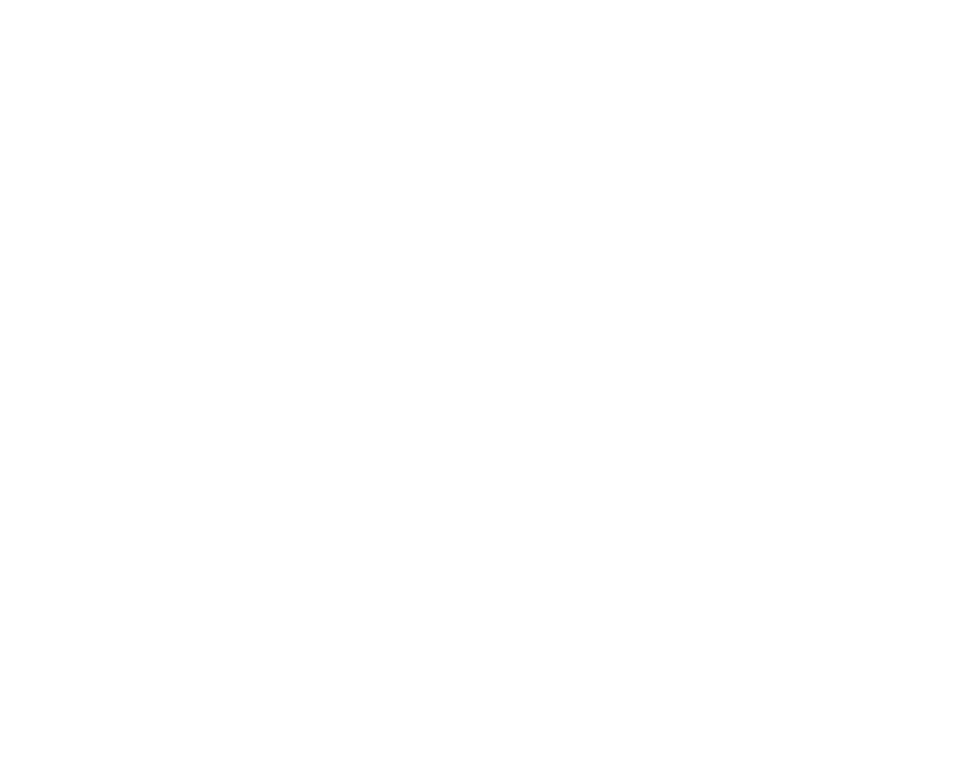
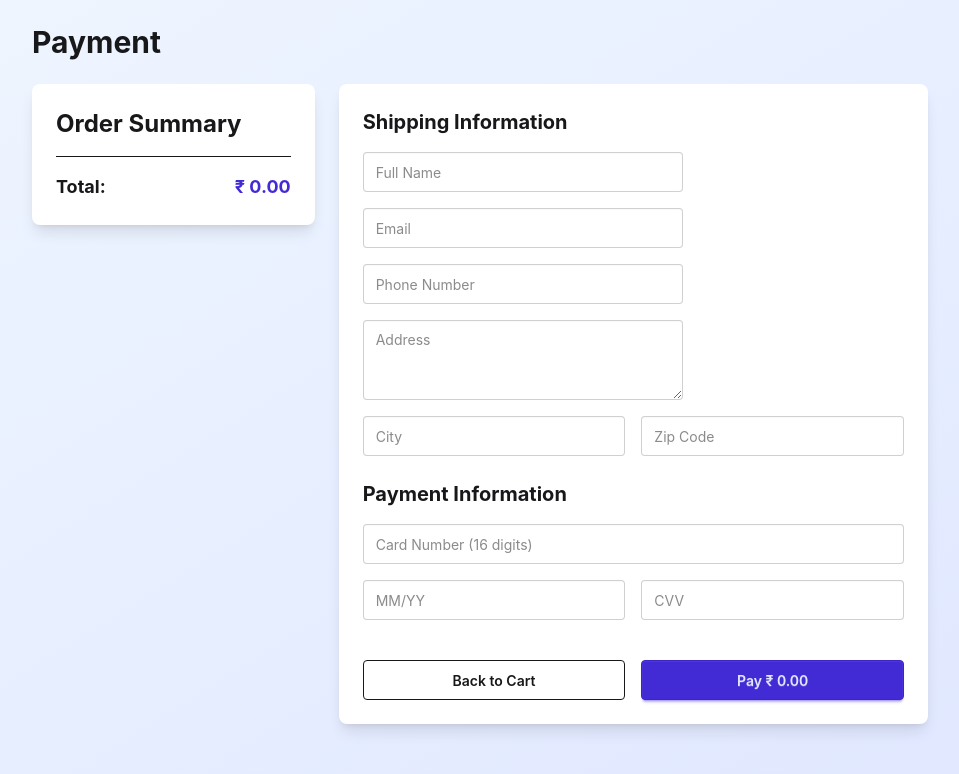
Before and after one commit to Mohammedshafiyakhatun/shoppingcartapp, a React (Vite) app: page /payment in a window 1280 px wide. Before the commit this address had no page. Shown: the top 774 px of the page, without its empty margins (160-1119 px from the left). Built offline with nearby package versions, Linux system fonts and the light colour scheme.

Commit message:
first commit

```diff
--- a/src/App.jsx
+++ b/src/App.jsx
@@ -4,19 +4,21 @@
 import { Home } from "./Components/Home";
 import { Dashboard } from "./Components/Dashboard";
 import { Cart } from "./Components/Cart";
+import { Payment } from "./Components/payment";
 import "./App.css";
 
 
 function App() {
   return (
     <BrowserRouter>
-      <div className="container">
+      <div className="container m-auto">
       <Routes >
 
         <Route  path="/" element={<Login />} />
         <Route path="/home" element={<Home />} />
         <Route path="/cart" element={<Cart />} />
         <Route path="/dashboard" element={<Dashboard />} />
+        <Route path="/payment" element={<Payment />} />
 
 
       </Routes>
--- a/src/Components/Cart.jsx
+++ b/src/Components/Cart.jsx
@@ -1,4 +1,4 @@
-import React from "react";
+import React, { useState } from "react";
 import { useLocation, useNavigate } from "react-router-dom";
 
 function Cart() {
@@ -6,43 +6,80 @@
   const navigate = useNavigate();
   const cart = location.state?.cart || [];
 
+  const totalPrice = cart.reduce((sum, item) => sum + item.price, 0);
+
   return (
-    <div className="min-h-screen bg-base-200 p-6">
+    <div className="min-h-screen bg-gradient-to-br from-blue-50 to-indigo-100 p-6">
+      <div className="max-w-4xl mx-auto">
         <h1 className="text-3xl font-bold mb-6">Your Cart</h1>
 
         {cart.length === 0 ? (
           <p>No items in cart</p>
         ) : (
-        <div className="grid grid-cols-3 gap-6">
+          <div className="grid grid-cols-1 lg:grid-cols-3 gap-6">
+
+            <div className="lg:col-span-2">
+              <div className="bg-white rounded-lg shadow-lg p-6 space-y-4">
                 {cart.map((item, index) => (
-            <div key={index} className="card bg-base-100 shadow-xl">
-                <figure className="px-4 pt-4">
+                  <div key={index} className="flex gap-4 border-b pb-4">
+                    <figure className="w-24 h-24 flex-shrink-0">
                       <img
                         src={item.thumbnail}
                         alt={item.title}
-                  className="rounded-xl h-40 object-cover"
+                        className="rounded-lg h-full w-full object-cover"
                       />
                     </figure>
-
-              <div className="card-body">
-
-
-                <h2 className="card-title">{item.title}</h2>
-                <p>₹ {item.price}</p>
-
+                    <div className="flex-1">
+                      <h2 className="font-bold text-lg">{item.title}</h2>
+                      <p className="text-gray-500 text-sm">Qty: 1</p>
+                      <p className="font-bold text-primary mt-2">₹ {item.price}</p>
+                    </div>
+                  </div>
+                ))}
               </div>
             </div>
 
+
+            <div className="lg:col-span-1">
+              <div className="bg-white rounded-lg shadow-lg p-6 sticky top-6">
+                <h2 className="text-2xl font-bold mb-4">Order Summary</h2>
+                <div className="space-y-4">
+                  {cart.map((item, index) => (
+                    <div key={index} className="flex justify-between items-center border-b pb-2">
+                      <div className="flex-1">
+                        <p className="font-semibold text-sm">{item.title.substring(0, 20)}...</p>
+                        <p className="text-xs text-gray-500">Qty: 1</p>
+                      </div>
+                      <p className="font-bold">₹ {item.price}</p>
+                    </div>
                   ))}
+                </div>
+                <div className="border-t mt-4 pt-4">
+                  <div className="flex justify-between text-lg font-bold">
+                    <span>Total:</span>
+                    <span className="text-primary">₹ {totalPrice.toFixed(2)}</span>
+                  </div>
+                </div>
+              </div>
+            </div>
           </div>
         )}
 
+        <div className="flex gap-4 mt-6">
           <button
-        className="btn btn-primary mt-6"
+            className="btn btn-outline flex-1"
             onClick={() => navigate("/home")}
           >
             Back to Home
           </button>
+          <button
+            className="btn btn-primary flex-1"
+            onClick={() => navigate("/payment", { state: { cart } })}
+          >
+            Proceed with Payment
+          </button>
+        </div>
+      </div>
     </div>
   );
 }
--- a/src/Components/Dashboard.jsx
+++ b/src/Components/Dashboard.jsx
@@ -9,14 +9,24 @@
   };
 
   return (
-    <div className='card m-50 p-20 flex justify-center align-items-center  bg-error ' >
+    <div className="min-h-screen flex items-center justify-center bg-gray-100">
 
-      <h1 className=' itallic font-bold text-2xl align-items-center'>Dashboard</h1>
+  <div className="bg-white p-8 rounded-lg shadow-lg w-80 text-center">
 
-      <button  className='bg-success-content text-white padding-20 mt-20' onClick={gotohome}> Logout</button>
+    <h1 className="italic font-bold text-2xl border-2 border-blue-500 p-2 mb-4">
+      Dashboard
+    </h1>
 
+    <button
+      className="bg-blue-500 text-white px-4 py-2 rounded mt-4"
+      onClick={gotohome}
+    >
+      Logout
+    </button>
 
-    </div>
+  </div>
+
+</div>
   )
 }
 export {Dashboard}
--- /dev/null
+++ b/src/Components/Payment.jsx
@@ -0,0 +1,193 @@
+import React, { useState } from "react";
+import { useLocation, useNavigate } from "react-router-dom";
+
+function Payment() {
+  const location = useLocation();
+  const navigate = useNavigate();
+  const cart = location.state?.cart || [];
+  const [formData, setFormData] = useState({
+    fullName: "",
+    email: "",
+    phone: "",
+    address: "",
+    city: "",
+    zipCode: "",
+    cardNumber: "",
+    expiryDate: "",
+    cvv: "",
+  });
+
+  const totalPrice = cart.reduce((sum, item) => sum + item.price, 0);
+
+  const handleInputChange = (e) => {
+    const { name, value } = e.target;
+    setFormData((prev) => ({
+      ...prev,
+      [name]: value,
+    }));
+  };
+
+  const handlePayment = (e) => {
+    e.preventDefault();
+    if (Object.values(formData).some((field) => field === "")) {
+      alert("Please fill all fields");
+      return;
+    }
+    alert("Payment Successful! Thank you for your purchase.");
+    navigate("/home");
+  };
+
+  return (
+    <div className="min-h-screen bg-gradient-to-br from-blue-50 to-indigo-100 p-6">
+      <div className="max-w-4xl mx-auto">
+        <h1 className="text-3xl font-bold mb-6">Payment</h1>
+
+        <div className="grid grid-cols-1 lg:grid-cols-3 gap-6">
+          <div className="lg:col-span-1">
+            <div className="bg-white rounded-lg shadow-lg p-6 sticky top-6">
+              <h2 className="text-2xl font-bold mb-4">Order Summary</h2>
+              <div className="space-y-4">
+                {cart.map((item, index) => (
+                  <div key={index} className="flex justify-between items-center border-b pb-2">
+                    <div className="flex-1">
+                      <p className="font-semibold text-sm">{item.title.substring(0, 20)}...</p>
+                      <p className="text-xs text-gray-500">Qty: 1</p>
+                    </div>
+                    <p className="font-bold">₹ {item.price}</p>
+                  </div>
+                ))}
+              </div>
+              <div className="border-t mt-4 pt-4">
+                <div className="flex justify-between text-lg font-bold">
+                  <span>Total:</span>
+                  <span className="text-primary">₹ {totalPrice.toFixed(2)}</span>
+                </div>
+              </div>
+            </div>
+          </div>
+
+
+          <div className="lg:col-span-2">
+            <form
+              onSubmit={handlePayment}
+              className="bg-white rounded-lg shadow-lg p-6 space-y-6"
+            >
+
+              <div>
+                <h3 className="text-xl font-bold mb-4">Shipping Information</h3>
+                <div className="grid grid-cols-2 gap-4">
+                  <input
+                    type="text"
+                    name="fullName"
+                    placeholder="Full Name"
+                    value={formData.fullName}
+                    onChange={handleInputChange}
+                    className="input input-bordered col-span-2"
+                    required
+                  />
+                  <input
+                    type="email"
+                    name="email"
+                    placeholder="Email"
+                    value={formData.email}
+                    onChange={handleInputChange}
+                    className="input input-bordered col-span-2"
+                    required
+                  />
+                  <input
+                    type="tel"
+                    name="phone"
+                    placeholder="Phone Number"
+                    value={formData.phone}
+                    onChange={handleInputChange}
+                    className="input input-bordered col-span-2"
+                    required
+                  />
+                  <textarea
+                    name="address"
+                    placeholder="Address"
+                    value={formData.address}
+                    onChange={handleInputChange}
+                    className="textarea textarea-bordered col-span-2"
+                    required
+                  />
+                  <input
+                    type="text"
+                    name="city"
+                    placeholder="City"
+                    value={formData.city}
+                    onChange={handleInputChange}
+                    className="input input-bordered"
+                    required
+                  />
+                  <input
+                    type="text"
+                    name="zipCode"
+                    placeholder="Zip Code"
+                    value={formData.zipCode}
+                    onChange={handleInputChange}
+                    className="input input-bordered"
+                    required
+                  />
+                </div>
+              </div>
+
+
+              <div>
+                <h3 className="text-xl font-bold mb-4">Payment Information</h3>
+                <div className="space-y-4">
+                  <input
+                    type="text"
+                    name="cardNumber"
+                    placeholder="Card Number (16 digits)"
+                    value={formData.cardNumber}
+                    onChange={handleInputChange}
+                    className="input input-bordered w-full"
+                    maxLength="16"
+                    required
+                  />
+                  <div className="grid grid-cols-2 gap-4">
+                    <input
+                      type="text"
+                      name="expiryDate"
+                      placeholder="MM/YY"
+                      value={formData.expiryDate}
+                      onChange={handleInputChange}
+                      className="input input-bordered"
+                      required
+                    />
+                    <input
+                      type="text"
+                      name="cvv"
+                      placeholder="CVV"
+                      value={formData.cvv}
+                      onChange={handleInputChange}
+                      className="input input-bordered"
+                      maxLength="3"
+                      required
+                    />
+                  </div>
+                </div>
+              </div>
+
+              <div className="flex gap-4 pt-4">
+                <button
+                  type="button"
+                  className="btn btn-outline flex-1"
+                  onClick={() => navigate("/cart", { state: { cart } })}
+                >
+                  Back to Cart
+                </button>
+                <button type="submit" className="btn btn-primary flex-1">
+                  Pay ₹ {totalPrice.toFixed(2)}
+                </button>
+              </div>
+            </form>
+          </div>
+        </div>
+      </div>
+    </div>
+  );
+}
+
+export { Payment };
--- a/vite.config.js
+++ b/vite.config.js
@@ -3,6 +3,6 @@
 import react from "@vitejs/plugin-react";
 
 export default defineConfig({
-  base: "/shoppingcartapp/",
+ base: "/CARTAPP/",
   plugins: [tailwindcss(), react()],
 });
```
Also changed, not shown: package.json (+4 -6 lines), src/Components/Home.jsx (+12 -15 lines), src/App.css (line endings or trailing spaces). Lines whose indentation alone changed are shown as unchanged.
